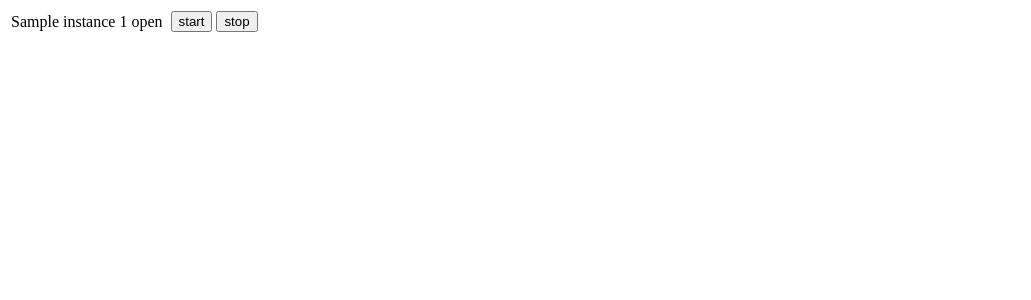
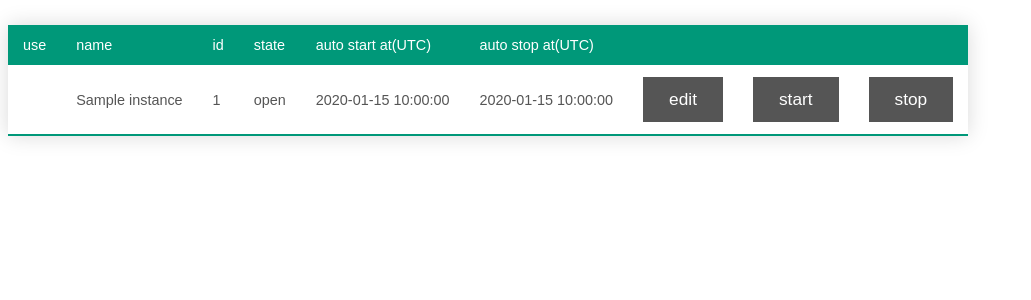
Before and after one commit to uniaim-event-team/pullre-kun, a Python web app: template templates/server/list.html in a window 1280 px wide. Shown: the top 300 px of the page, without its empty margins (0-1031 px from the left). Run offline with Jinja, Linux system fonts and the light colour scheme; the template is opened without the code that fills it: most values are stand-ins (such as "Sample title", 1, 10 or a date in 2020).

Commit message:
add: nice style and auto start/stop at

```diff
--- /dev/null
+++ b/formatter.py
@@ -0,0 +1,5 @@
+def safe_strftime(d, format_str='%Y-%m-%d %H:%M:%S') -> str:
+    try:
+        return d.strftime(format_str)
+    except Exception:
+        return ''
--- /dev/null
+++ b/static/simple.css
@@ -0,0 +1,51 @@
+body {
+    color: #555;
+}
+
+table {
+    border-collapse: collapse;
+    margin: 25px 0;
+    font-size: 0.9em;
+    font-family: sans-serif;
+    min-width: 400px;
+    box-shadow: 0 0 20px rgba(0, 0, 0, 0.15);
+}
+
+thead tr {
+    background-color: #009879;
+    color: #ffffff;
+    text-align: left;
+}
+
+th, td {
+    padding: 12px 15px;
+}
+
+tbody tr {
+    border-bottom: 1px solid #dddddd;
+}
+
+tbody tr:nth-of-type(even) {
+    background-color: #f3f3f3;
+}
+
+tbody tr:last-of-type {
+    border-bottom: 2px solid #009879;
+}
+
+button {
+    background-color: #555;
+    border: none;
+    color: #fff;
+    font-size: 120%;
+    padding: 12px 26px;
+    text-align: center;
+    text-decoration: none;
+    display: inline-block;
+    cursor: pointer;
+    transition: background-color 0.5s;
+}
+
+button:hover {
+    background-color: #999;
+}
--- a/templates/server/list.html
+++ b/templates/server/list.html
@@ -3,29 +3,50 @@
 <head>
   <meta charset="UTF-8">
   <title>pullre-kun</title>
+  <link rel="stylesheet" href="/static/simple.css">
 </head>
 <body>
 <table>
+  <thead>
+    <tr>
+      <td>use</td>
+      <td>name</td>
+      <td>id</td>
+      <td>state</td>
+      <td>auto start at(UTC)</td>
+      <td>auto stop at(UTC)</td>
+      <td></td>
+      <td></td>
+      <td></td>
+    </tr>
+  </thead>
 {% for instance in instance_list %}
   <tr>
+    <td>{% if instance['Staging'] %}staging{% endif %}</td>
     <td>{{ instance['Name'] }}</td>
     <td>{{ instance['InstanceId'] }}</td>
     <td>{{ instance['State'] }}</td>
+    <td>{{ instance['AutoStartAt'] }}</td>
+    <td>{{ instance['AutoStopAt'] }}</td>
     <td>
-      <form action="/server/register" method="post">
-        <input type="hidden" name="InstanceId" value="{{ instance['InstanceId'] }}" />
-        <input type="hidden" name="Name" value="{{ instance['Name'] }}" />
-        <input type="hidden" name="PrivateIpAddress" value="{{ instance['PrivateIpAddress'] }}" />
-        {% if not instance['Registered'] %}
-        <input type="submit" value="register" />
-        {% endif %}
-      </form>
+      {% if not instance['Registered'] %}
+        <form action="/server/register" method="post">
+          <input type="hidden" name="InstanceId" value="{{ instance['InstanceId'] }}" />
+          <input type="hidden" name="Name" value="{{ instance['Name'] }}" />
+          <input type="hidden" name="PrivateIpAddress" value="{{ instance['PrivateIpAddress'] }}" />
+            <button type="submit">register</button>
+        </form>
+      {% else %}
+        <form action="/master/servers/{{ instance['Id'] }}/update" method="get">
+          <button type="submit">edit</button>
+        </form>
+      {% endif %}
     </td>
     <td>
       <form action="/server/start" method="post">
         <input type="hidden" name="InstanceId" value="{{ instance['InstanceId'] }}" />
         {% if instance['State'] != 'running' %}
-        <input type="submit" value="start" />
+          <button type="submit">start</button>
         {% endif %}
       </form>
     </td>
@@ -33,7 +54,7 @@
       <form action="/server/stop" method="post">
         <input type="hidden" name="InstanceId" value="{{ instance['InstanceId'] }}" />
         {% if instance['State'] != 'stopped' %}
-        <input type="submit" value="stop" />
+          <button type="submit">stop</button>
         {% endif %}
       </form>
     </td>
```
Also changed, not shown: app.py (+6 -1 lines), controller/server.py (+16 -4 lines), model/server.py (+11 -0 lines).
